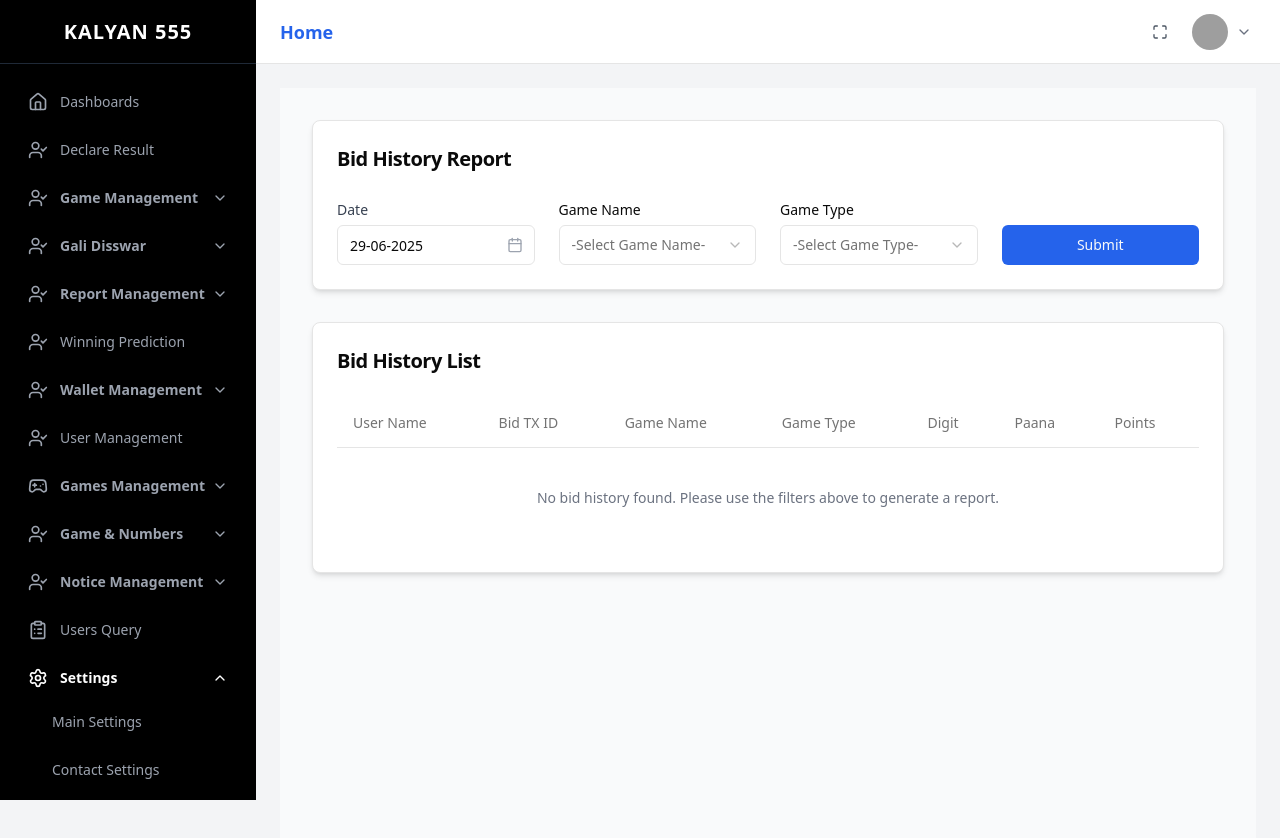
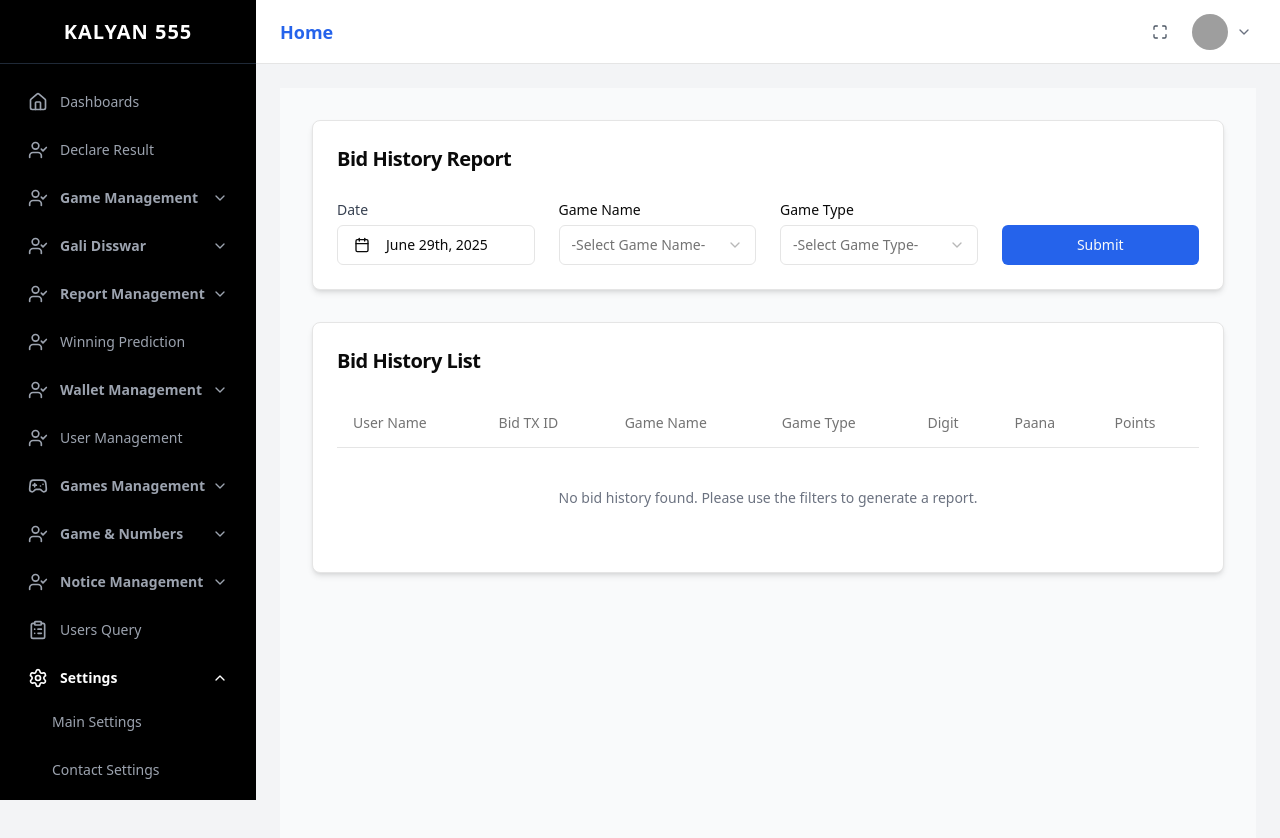
Before and after one commit to tyujjwal6/Kalyan-555, a React (Vite) app: page /bid-history-2 in a window 1280 px wide. Shown: the top 838 px of the page. Built offline with nearby package versions, Linux system fonts and the light colour scheme; grey boxes are pictures that could not be loaded.

Commit message:
calender fix

```diff
--- a/src/Pages/GaliDisswar/BidHistory2.jsx
+++ b/src/Pages/GaliDisswar/BidHistory2.jsx
@@ -1,4 +1,9 @@
 import React, { useState } from 'react';
+import { format } from "date-fns"; // For formatting dates
+import { Calendar as CalendarIcon, Loader2 } from 'lucide-react';
+import { cn } from "@/lib/utils"; // A utility from shadcn for conditional class names
+
+// Import shadcn/ui components
 import {
   Card,
   CardContent,
@@ -29,32 +34,49 @@ import {
   DialogFooter,
   DialogClose,
 } from "@/components/ui/dialog";
+import {
+  Popover,
+  PopoverContent,
+  PopoverTrigger,
+} from "@/components/ui/popover";
+import { Calendar } from "@/components/ui/calendar"; // The actual interactive calendar
 import { Input } from "@/components/ui/input";
 import { Button } from "@/components/ui/button";
 import { Label } from "@/components/ui/label";
-import { Calendar as CalendarIcon, Loader2 } from 'lucide-react'; // Import Loader2 for the spinner
 
-// A reusable date input component with a calendar icon to keep the code clean.
-const DateInput = ({ id, value, onChange, label }) => (
+// A functional DatePicker component using Popover and Calendar
+const DatePicker = ({ date, setDate, label, id }) => (
   <div>
     <Label htmlFor={id} className="text-sm font-medium text-gray-700">
       {label}
     </Label>
-    <div className="relative mt-1">
-      <Input
-        id={id}
-        name="date"
-        value={value}
-        onChange={onChange}
-        className="pr-10"
-        placeholder="DD-MM-YYYY"
-      />
-      <CalendarIcon className="absolute right-3 top-1/2 -translate-y-1/2 h-4 w-4 text-gray-400" />
-    </div>
+    <Popover>
+      <PopoverTrigger asChild>
+        <Button
+          id={id}
+          variant={"outline"}
+          className={cn(
+            "w-full justify-start text-left font-normal mt-1",
+            !date && "text-muted-foreground"
+          )}
+        >
+          <CalendarIcon className="mr-2 h-4 w-4" />
+          {date ? format(date, "PPP") : <span>Pick a date</span>}
+        </Button>
+      </PopoverTrigger>
+      <PopoverContent className="w-auto p-0">
+        <Calendar
+          mode="single"
+          selected={date}
+          onSelect={setDate}
+          initialFocus
+        />
+      </PopoverContent>
+    </Popover>
   </div>
 );
 
-// Mock data to display after a successful "API call"
+// Mock data
 const MOCK_BID_HISTORY = [
   { id: 1, userName: 'user_101', bidTxId: 'TXN738291', gameName: 'Game One', gameType: 'Single', digit: '5', paana: 'N/A', points: 50 },
   { id: 2, userName: 'user_204', bidTxId: 'TXN738292', gameName: 'Game One', gameType: 'Single', digit: '8', paana: 'N/A', points: 25 },
@@ -62,18 +84,18 @@ const MOCK_BID_HISTORY = [
 ];
 
 const BidHistory = () => {
-  // State for filters remains the same
+  // Use a Date object for the date filter
   const [filters, setFilters] = useState({
-    date: '29-06-2025',
+    date: new Date(),
     gameName: '',
     gameType: '',
   });
 
-  // --- NEW: State for modals and data ---
-  const [bidHistoryData, setBidHistoryData] = useState([]); // To hold the fetched data
-  const [isLoading, setIsLoading] = useState(false); // To control the loading modal
-  const [error, setError] = useState(null); // To control the error modal
+  const [bidHistoryData, setBidHistoryData] = useState([]);
+  const [isLoading, setIsLoading] = useState(false);
+  const [error, setError] = useState(null);
 
+  // This single handler works for all inputs, including the new DatePicker
   const handleFilterChange = (name, value) => {
     setFilters(prevFilters => ({
       ...prevFilters,
@@ -81,28 +103,28 @@ const BidHistory = () => {
     }));
   };
 
-  // Updated submit handler to manage loading and error states
   const handleSubmit = (e) => {
     e.preventDefault();
 
-    // Basic validation
     if (!filters.gameName || !filters.gameType) {
       setError("Please select both a Game Name and a Game Type.");
       return;
     }
 
-    // Start the loading process
     setIsLoading(true);
-    setBidHistoryData([]); // Clear previous results
-    setError(null); // Clear previous errors
+    setBidHistoryData([]);
+    setError(null);
 
-    console.log("Fetching Bid History Report with filters:", filters);
+    // Format the date object into a string for the "API call"
+    const apiFilters = {
+      ...filters,
+      date: format(filters.date, 'yyyy-MM-dd'),
+    };
+    console.log("Fetching Bid History Report with filters:", apiFilters);
 
-    // Simulate an API call with a 1.5-second delay
     setTimeout(() => {
-      // For this demo, we'll just return the same mock data regardless of filters
       setBidHistoryData(MOCK_BID_HISTORY);
-      setIsLoading(false); // Stop loading
+      setIsLoading(false);
     }, 1500);
   };
 
@@ -116,11 +138,12 @@ const BidHistory = () => {
           </CardHeader>
           <CardContent>
             <form onSubmit={handleSubmit} className="grid grid-cols-1 sm:grid-cols-2 lg:grid-cols-4 gap-6 items-end">
-              <DateInput
+              {/* Use the new functional DatePicker */}
+              <DatePicker
                 id="report-date"
                 label="Date"
-                value={filters.date}
-                onChange={(e) => handleFilterChange('date', e.target.value)}
+                date={filters.date}
+                setDate={(date) => handleFilterChange('date', date)}
               />
 
               <div>
@@ -152,7 +175,7 @@ const BidHistory = () => {
               </div>
 
               <div>
-                <Label className="text-sm font-medium text-white">.</Label> {/* Invisible label for alignment */}
+                <Label className="text-sm font-medium text-transparent select-none">.</Label> {/* Spacer label for alignment */}
                 <Button type="submit" disabled={isLoading} className="w-full mt-1 bg-blue-600 hover:bg-blue-700">
                   {isLoading && <Loader2 className="mr-2 h-4 w-4 animate-spin" />}
                   {isLoading ? 'Loading...' : 'Submit'}
@@ -197,7 +220,7 @@ const BidHistory = () => {
                   ) : (
                     <TableRow>
                       <TableCell colSpan="7" className="text-center text-gray-500 py-10">
-                        {isLoading ? "Fetching data..." : "No bid history found. Please use the filters above to generate a report."}
+                        {isLoading ? "Fetching data..." : "No bid history found. Please use the filters to generate a report."}
                       </TableCell>
                     </TableRow>
                   )}
@@ -209,18 +232,14 @@ const BidHistory = () => {
       </div>
 
       {/* --- MODALS SECTION --- */}
-
-      {/* 1. Loading Modal (Note: This is now integrated into the button and table message, but a modal is also a good option) */}
-      {/* If a full-screen blocking modal is preferred, you can use this: */}
       <Dialog open={isLoading}>
-        <DialogContent className="sm:max-w-xs text-center" hideCloseButton>
+        <DialogContent className="sm:max-w-xs text-center" onInteractOutside={(e) => e.preventDefault()}>
             <Loader2 className="mx-auto h-12 w-12 animate-spin text-blue-600" />
             <DialogTitle className="mt-4">Fetching Report</DialogTitle>
             <DialogDescription>Please wait while we gather the data.</DialogDescription>
         </DialogContent>
       </Dialog>
 
-      {/* 2. Error Modal */}
       <Dialog open={!!error} onOpenChange={() => setError(null)}>
         <DialogContent className="sm:max-w-md">
           <DialogHeader>
--- a/src/Pages/GaliDisswar/WinningReport.jsx
+++ b/src/Pages/GaliDisswar/WinningReport.jsx
@@ -1,4 +1,9 @@
 import React, { useState } from 'react';
+import { format } from "date-fns"; // For formatting dates
+import { Calendar as CalendarIcon, Loader2 } from 'lucide-react';
+import { cn } from "@/lib/utils"; // A utility from shadcn for conditional class names
+
+// Import shadcn/ui components
 import {
   Card,
   CardContent,
@@ -29,32 +34,49 @@ import {
   DialogFooter,
   DialogClose,
 } from "@/components/ui/dialog";
+import {
+  Popover,
+  PopoverContent,
+  PopoverTrigger,
+} from "@/components/ui/popover";
+import { Calendar } from "@/components/ui/calendar"; // The actual interactive calendar
 import { Input } from "@/components/ui/input";
 import { Button } from "@/components/ui/button";
 import { Label } from "@/components/ui/label";
-import { Calendar as CalendarIcon, Loader2 } from 'lucide-react'; // Import Loader2 for spinner
 
-// A reusable date input component to keep the code clean and consistent.
-const DateInput = ({ id, value, onChange, label }) => (
+// A functional DatePicker component using Popover and Calendar
+const DatePicker = ({ date, setDate, label, id }) => (
   <div>
     <Label htmlFor={id} className="text-sm font-medium text-gray-700">
       {label}
     </Label>
-    <div className="relative mt-1">
-      <Input
-        id={id}
-        name="date"
-        value={value}
-        onChange={onChange}
-        className="pr-10"
-        placeholder="DD-MM-YYYY"
-      />
-      <CalendarIcon className="absolute right-3 top-1/2 -translate-y-1/2 h-4 w-4 text-gray-400" />
-    </div>
+    <Popover>
+      <PopoverTrigger asChild>
+        <Button
+          id={id}
+          variant={"outline"}
+          className={cn(
+            "w-full justify-start text-left font-normal mt-1",
+            !date && "text-muted-foreground"
+          )}
+        >
+          <CalendarIcon className="mr-2 h-4 w-4" />
+          {date ? format(date, "PPP") : <span>Pick a date</span>}
+        </Button>
+      </PopoverTrigger>
+      <PopoverContent className="w-auto p-0">
+        <Calendar
+          mode="single"
+          selected={date}
+          onSelect={setDate}
+          initialFocus
+        />
+      </PopoverContent>
+    </Popover>
   </div>
 );
 
-// Mock data to display after a successful "API call"
+// Mock data
 const MOCK_WINNING_HISTORY = [
     { id: 1, userName: 'player_007', gameName: 'Starline Game 1', gameType: 'Single', pana: 'N/A', digit: '4', points: '100', amount: '950', txId: 'WIN-1023', txDate: '29 Jun 2025' },
     { id: 2, userName: 'user_x', gameName: 'Starline Game 1', gameType: 'Double', pana: '22', digit: 'N/A', points: '50', amount: '4750', txId: 'WIN-1024', txDate: '29 Jun 2025' },
@@ -62,16 +84,15 @@ const MOCK_WINNING_HISTORY = [
 ];
 
 const WinningReport = () => {
-  // State for filter values
+  // State for filter values - Use Date object for date
   const [filters, setFilters] = useState({
-    date: '29-06-2025',
+    date: new Date(),
     gameName: '',
   });
 
-  // --- NEW: State for modals and data ---
-  const [winningHistory, setWinningHistory] = useState([]); // To hold the fetched data
-  const [isLoading, setIsLoading] = useState(false); // To control the loading modal
-  const [error, setError] = useState(null); // To control the error modal
+  const [winningHistory, setWinningHistory] = useState([]);
+  const [isLoading, setIsLoading] = useState(false);
+  const [error, setError] = useState(null);
 
   const handleFilterChange = (name, value) => {
     setFilters(prevFilters => ({
@@ -80,45 +101,46 @@ const WinningReport = () => {
     }));
   };
 
-  // Updated handler for form submission to manage modals
   const handleSubmit = (e) => {
     e.preventDefault();
 
-    // 1. Validation
     if (!filters.gameName) {
       setError("Please select a Game Name to generate the report.");
       return;
     }
 
-    // 2. Start Loading Process
     setIsLoading(true);
     setError(null);
-    setWinningHistory([]); // Clear previous results
-    console.log("Fetching Winning Report with filters:", filters);
+    setWinningHistory([]);
 
-    // 3. Simulate API call
+    // Format date object into a string for the API/console log
+    const apiFilters = {
+        ...filters,
+        date: format(filters.date, 'yyyy-MM-dd')
+    };
+    console.log("Fetching Winning Report with filters:", apiFilters);
+
     setTimeout(() => {
-      // On success, populate data and stop loading
       setWinningHistory(MOCK_WINNING_HISTORY);
       setIsLoading(false);
-    }, 1500); // 1.5-second delay
+    }, 1500);
   };
 
   return (
     <>
       <div className="min-h-screen w-full bg-gray-50 p-4 sm:p-6 lg:p-8 space-y-8">
-        {/* Starline Winning Report Filter Card */}
         <Card className="shadow-md">
           <CardHeader>
             <CardTitle className="text-xl font-bold font-serif text-gray-700">Starline Winning Report</CardTitle>
           </CardHeader>
           <CardContent>
             <form onSubmit={handleSubmit} className="grid grid-cols-1 sm:grid-cols-2 lg:grid-cols-3 gap-6 items-end">
-              <DateInput
+              {/* Use the new functional DatePicker */}
+              <DatePicker
                 id="report-date"
                 label="Date"
-                value={filters.date}
-                onChange={(e) => handleFilterChange('date', e.target.value)}
+                date={filters.date}
+                setDate={(date) => handleFilterChange('date', date)}
               />
               <div>
                 <Label htmlFor="game-name" className="text-sm font-medium">Game Name</Label>
@@ -140,7 +162,6 @@ const WinningReport = () => {
           </CardContent>
         </Card>
 
-        {/* Winning History List Card */}
         <Card className="shadow-md">
           <CardHeader>
             <CardTitle className="text-xl font-semibold">Winning History List</CardTitle>
@@ -191,17 +212,14 @@ const WinningReport = () => {
       </div>
 
       {/* --- MODALS SECTION --- */}
-
-      {/* 1. Loading Modal */}
       <Dialog open={isLoading}>
-        <DialogContent className="sm:max-w-xs text-center" hideCloseButton>
+        <DialogContent className="sm:max-w-xs text-center" onInteractOutside={(e) => e.preventDefault()}>
             <Loader2 className="mx-auto h-12 w-12 animate-spin text-blue-600" />
             <DialogTitle className="mt-4">Fetching Report</DialogTitle>
             <DialogDescription>Please wait a moment.</DialogDescription>
         </DialogContent>
       </Dialog>
 
-      {/* 2. Error Modal */}
       <Dialog open={!!error} onOpenChange={() => setError(null)}>
         <DialogContent className="sm:max-w-md">
           <DialogHeader>
--- a/src/Pages/Sidebar.jsx
+++ b/src/Pages/Sidebar.jsx
@@ -64,7 +64,7 @@ const galiDisswarLinks = [
 { to: "/result-history-2", label: "Result History" },
 { to: "/sell-report", label: "Sell Report" },
 { to: "/winning-report", label: "Winning Report" },
-{ to: "/winning-prediction", label: "Winning Prediction" },
+{ to: "/winning-prediction-5", label: "Winning Prediction" },
 ];
 
   const reportManagementLinks = [
```
